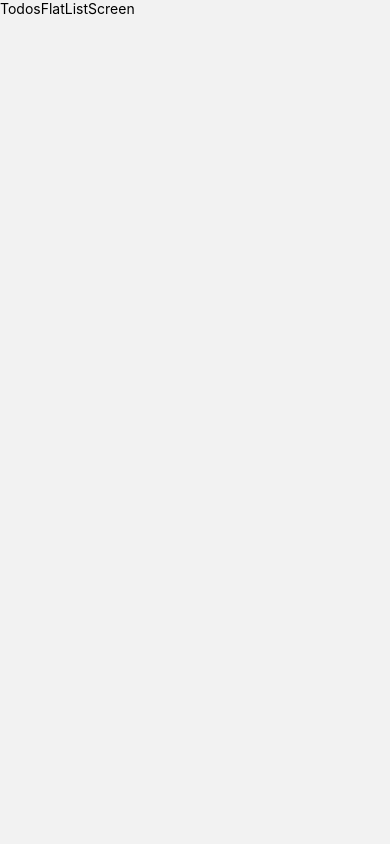
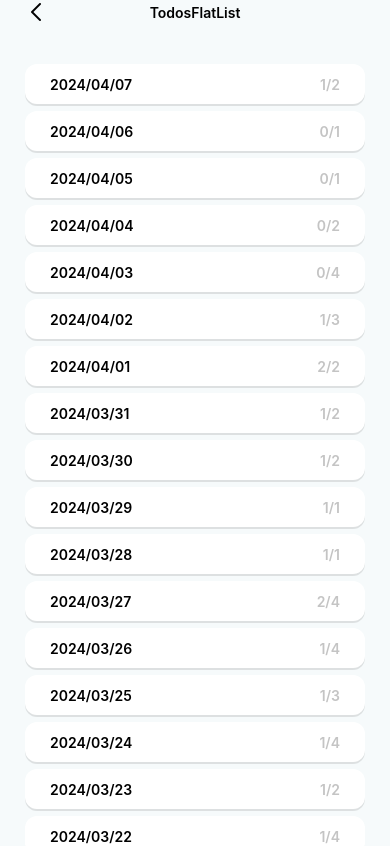
Before and after one commit to crucial-sub/odot, a React Native app: screen /TodosFlatList in a window 390 px wide. Shown: the top 846 px of the page. Built offline with nearby package versions, Linux system fonts and the light colour scheme.

Commit message:
TodosFlatListScreen 작성

```diff
--- a/src/components/Todos/FlatListExample.tsx
+++ b/src/components/Todos/TodosFlatListExample.tsx
@@ -21,7 +21,7 @@ const ITEMS: ItemType[] = Array.from(
   },
 );
 
-const TodoFlatListExample = () => {
+const TodosFlatListExample = () => {
   const renderItem = ({item}: {item: ItemType}) => {
     return (
       <View style={styles.itemWrapper}>
@@ -44,7 +44,7 @@ const TodoFlatListExample = () => {
   );
 };
 
-export default TodoFlatListExample;
+export default TodosFlatListExample;
 
 const styles = StyleSheet.create({
   wrapper: {
--- a/src/components/Todos/TodosNavigateButton.tsx
+++ b/src/components/Todos/TodosNavigateButton.tsx
@@ -1,6 +1,6 @@
 import {useNavigation} from '@react-navigation/core';
 import React from 'react';
-import {Image, StyleSheet, Text, TouchableOpacity} from 'react-native';
+import {StyleSheet, Text, TouchableOpacity} from 'react-native';
 
 interface PropsType {
   listType: string;
--- a/src/screens/TodosFlatListScreen.tsx
+++ b/src/screens/TodosFlatListScreen.tsx
@@ -1,14 +1,24 @@
-import {StyleSheet, Text, View} from 'react-native';
 import React from 'react';
+import {SafeAreaView, StyleSheet} from 'react-native';
+import StackHeader from '../components/StackHeader';
+import TodosFlatListExample from '../components/Todos/TodosFlatListExample';
 
 const TodosFlatListScreen = () => {
   return (
-    <View>
-      <Text>TodosFlatListScreen</Text>
-    </View>
+    <SafeAreaView style={styles.safeArea}>
+      <StackHeader title="TodosFlatList" />
+      <TodosFlatListExample />
+    </SafeAreaView>
   );
 };
 
 export default TodosFlatListScreen;
 
-const styles = StyleSheet.create({});
+const styles = StyleSheet.create({
+  safeArea: {
+    flex: 1,
+    alignItems: 'center',
+    backgroundColor: '#F6FAFB',
+    gap: 40,
+  },
+});
--- a/src/screens/TodosScreen.tsx
+++ b/src/screens/TodosScreen.tsx
@@ -1,5 +1,5 @@
 import React from 'react';
-import {SafeAreaView, StyleSheet, View} from 'react-native';
+import {SafeAreaView, StyleSheet} from 'react-native';
 import StackHeader from '../components/StackHeader';
 import ListTypeSelectionBar from '../components/Todos/ListTypeSelectionBar';
 
```
